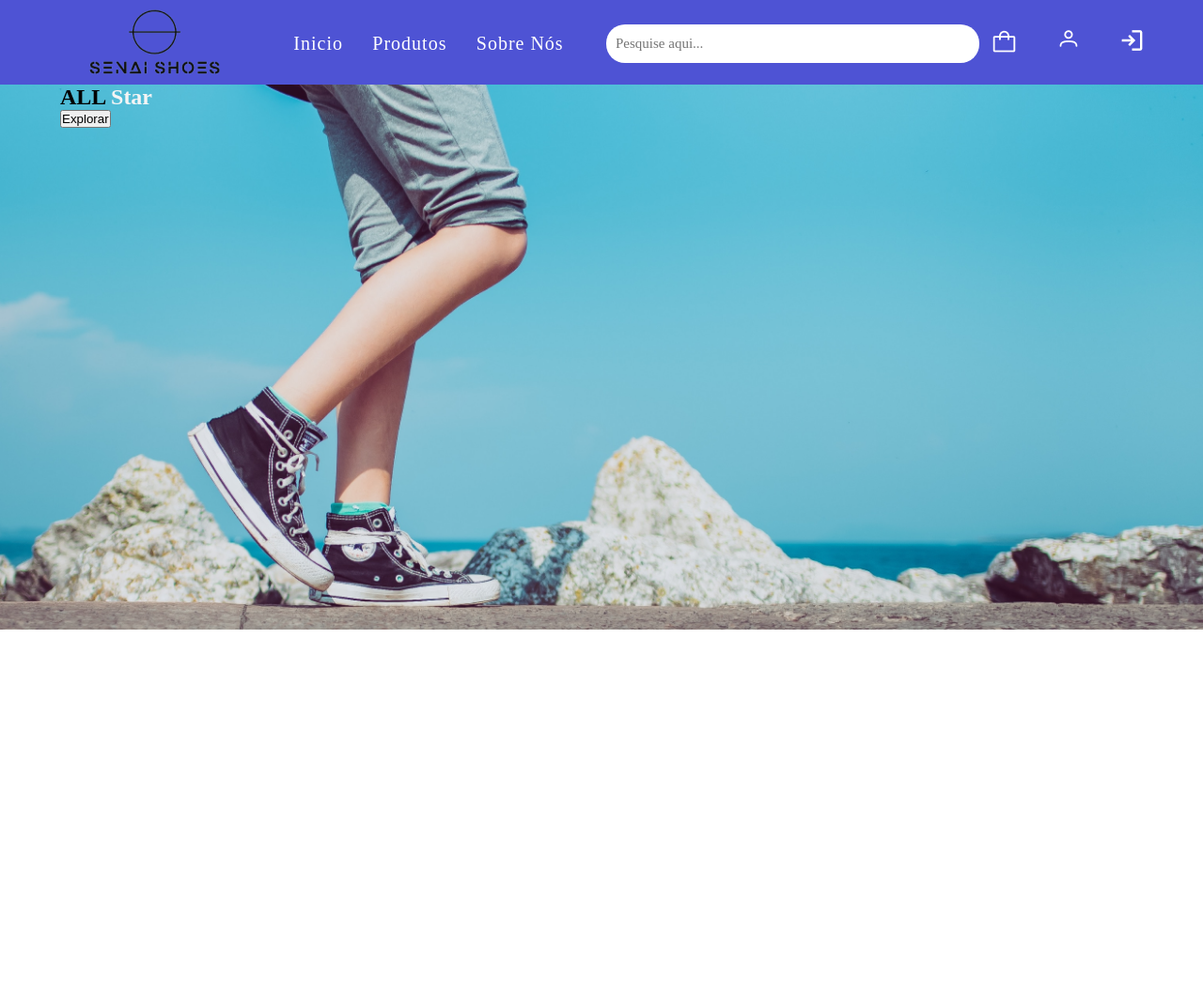
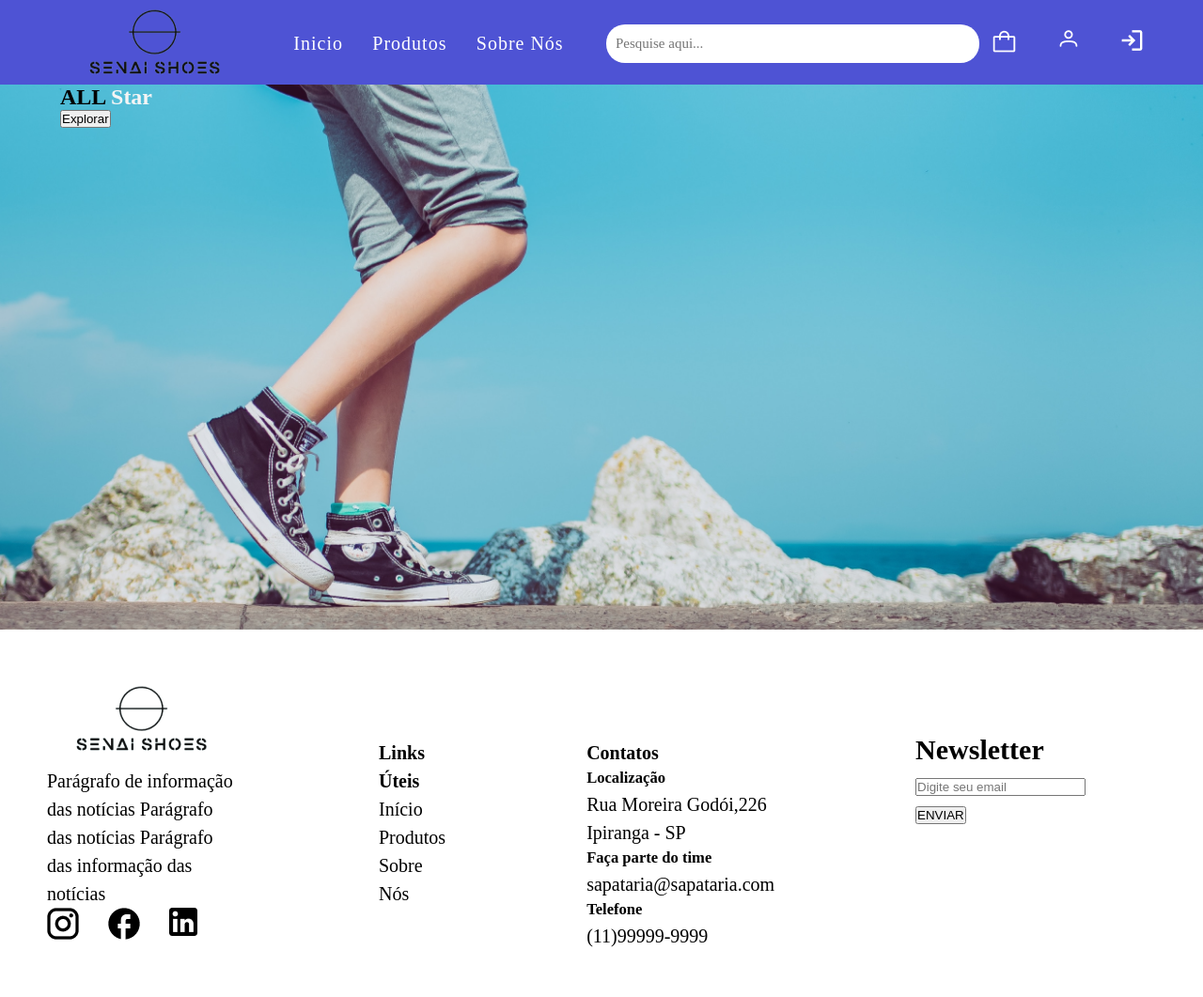
Before and after one commit to nil0505/Senai-shoes, a plain HTML site: page index.html in a window 1280 px wide. Shown: the whole page at 94% size. Before the commit the page ends 800 px from the top, so only its background shows below. Drawn offline with Linux system fonts and the light colour scheme; a web font is replaced by a local one.

Commit message:
Estilização do footer

```diff
--- a/index.html
+++ b/index.html
@@ -54,7 +54,55 @@
         </section>
 
     </main>
+
     <footer id="footer">
+        <section class="footer">
+            <div class="logo-footer">
+                <img src="assets/img/logo.png" alt="logo do footer">
+                <p>Parágrafo de informação
+                   das notícias Parágrafo das
+                   notícias Parágrafo das
+                   informação das notícias
+
+                </p>
+                <nav class="links-footer">
+                    <ul class="nav-icons-footer">
+                       <li><a href=""><img src="assets/icons/insta.png" alt="icone do instagran"></a></li>
+                       <li><a href=""><img src="assets/icons/face.png" alt="icone do facebook"></a></li>
+                       <li><a href=""><img src="assets/icons/linkedin.png" alt="icone do linkedin"></a></li>
+                    </ul>
+                </nav>
+            </div>
+            <div class="links-uteis">
+                <h4>Links Úteis</h4>
+                <p>Início</p>
+                <p>Produtos</p>
+                <p>Sobre Nós</p>
+
+            </div>
+            <div class="Contatos">
+                <h4>Contatos</h4>
+                <h5>Localização</h5>
+                <p>Rua Moreira Godói,226
+                    Ipiranga - SP
+                </p>
+                <h5>Faça parte do time</h5>
+                <p>sapataria@sapataria.com</p>
+                <h5>Telefone</h5>
+                <p>(11)99999-9999</p>
+
+            </div>
+            <div class="Newsletter">
+                <h1>Newsletter</h1>
+                <input type="text" placeholder="Digite seu email">
+                <button class="button-edit">
+                    ENVIAR
+                </button>
+
+            </div>
+
+        </section>
+
 
     </footer>
 
--- a/style.css
+++ b/style.css
@@ -92,3 +92,26 @@
     background-size: cover;
     background-position: bottom;
 }
+
+.footer{
+  width: 300px;
+  display: flex;
+  justify-content: space-between;
+  font-size: 20px;
+  gap: 150px;
+  padding: 50px;
+  align-items: baseline;
+  line-height: 1.5;
+
+
+}
+
+.nav-icons-footer{
+    width: 160px;
+    display: flex;
+    justify-content: space-between;
+    list-style-type: none;
+
+
+
+}
```
